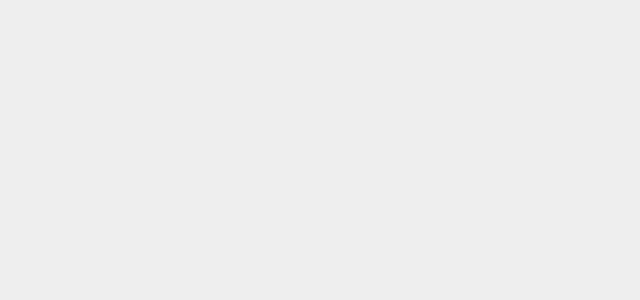
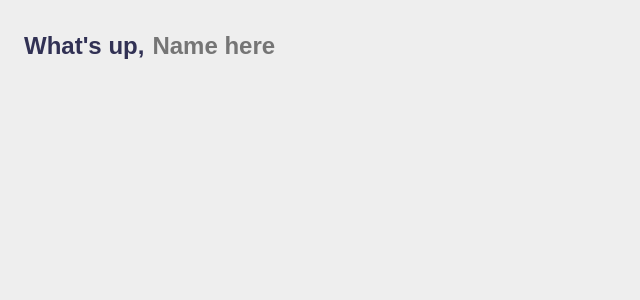
Before and after one commit to drummer-Yurii/todo-app, a Vue app: page / in a window 1280 px wide. Shown: the top 300 px of the page, without its empty margins (0-640 px from the left). Built offline with nearby package versions, Linux system fonts and the light colour scheme.

Commit message:
section with title & name. & save in localStorage

```diff
--- a/src/App.vue
+++ b/src/App.vue
@@ -10,8 +10,22 @@ const input_category = ref(null);
 const todos_asc = computed(() => todos.value.sort((a, b) => {
   return b.createdAt - a.createdAt
 }))
+
+watch(name, (newVal) => {
+  localStorage.setItem('name', newVal)
+})
+
+onMounted(() => {
+  name.value = localStorage.getItem('name') || ''
+})
 </script>
 
 <template>
-
+  <main class="app">
+    <section class="greeting">
+      <h2 class="title">
+        What's up, <input type="text" placeholder="Name here" v-model="name" />
+      </h2>
+    </section>
+  </main>
 </template>
```
